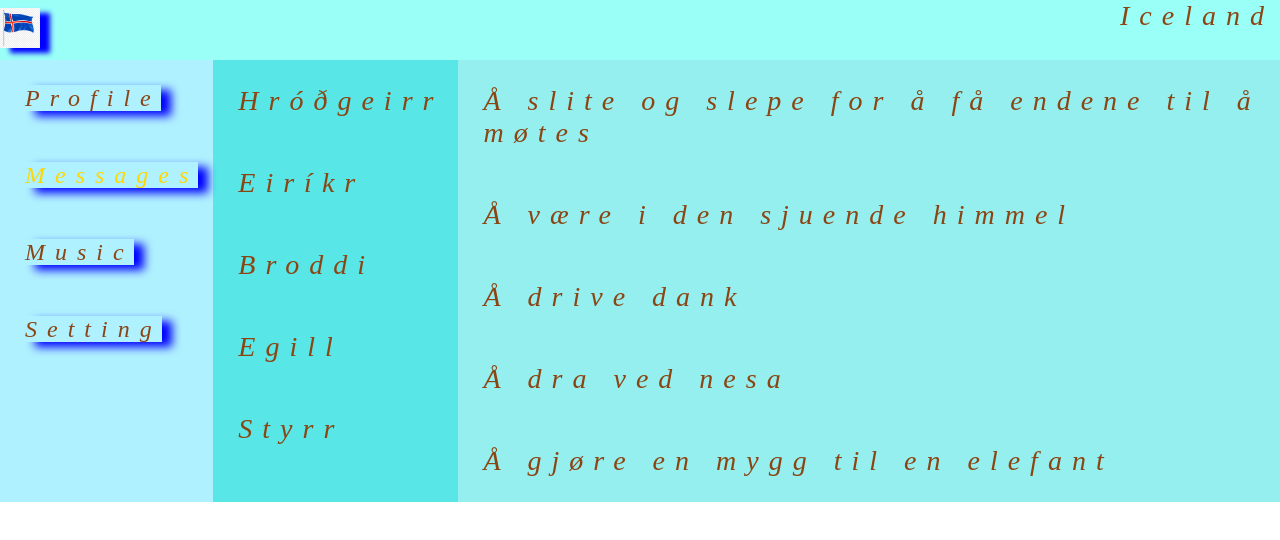
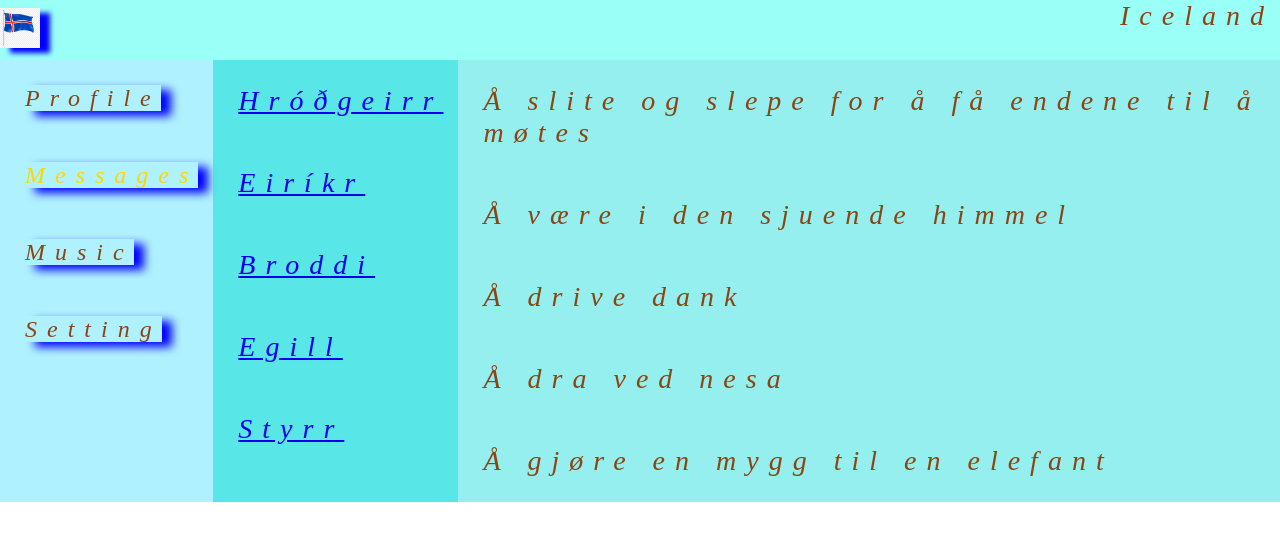
Before and after one commit to it-incubator/samurai-way, a React (Create React App) app: page /dialogs in a window 1280 px wide. Shown: the top 540 px of the page. Built offline with nearby package versions, Linux system fonts and the light colour scheme.

Commit message:
22 Route exact

```diff
--- a/src/App.tsx
+++ b/src/App.tsx
@@ -7,7 +7,7 @@ import {BrowserRouter, Route} from "react-router-dom";
 import {Dialogs} from "./Components/Dialogs";
 
 
-function App(props:any) {
+function App() {
     return (
         <BrowserRouter>
         <div className='app-wrapper'>
--- a/src/Components/Dialogs.tsx
+++ b/src/Components/Dialogs.tsx
@@ -1,14 +1,15 @@
 import React from 'react';
 import  s from './Dialogs.module.css'
+import {NavLink} from "react-router-dom";
 
 export  const Dialogs = () => {
     return ( <div className={s.items}>
             <div className={s.dialogs}>
-                <div className={s.style}>Hróðgeirr</div>
-                <div className={s.style}>Eiríkr</div>
-                <div className={s.style}>Broddi </div>
-                <div className={s.style}>Egill</div>
-                <div className={s.style}>Styrr</div>
+                <div className={s.style}><NavLink to={'dialogs/1'}>Hróðgeirr</NavLink></div>
+                <div className={s.style}><NavLink to={'dialogs/2'}>Eiríkr</NavLink></div>
+                <div className={s.style}><NavLink to={'dialogs/3'}>Broddi </NavLink></div>
+                <div className={s.style}><NavLink to={'dialogs/4'}>Egill</NavLink></div>
+                <div className={s.style}><NavLink to={'dialogs/5'}>Styrr</NavLink></div>
             </div>
             <div>
                 <div className={s.messages}>
```
